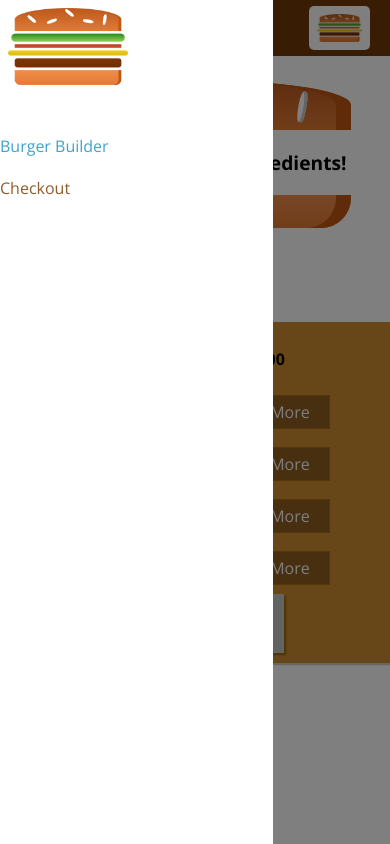
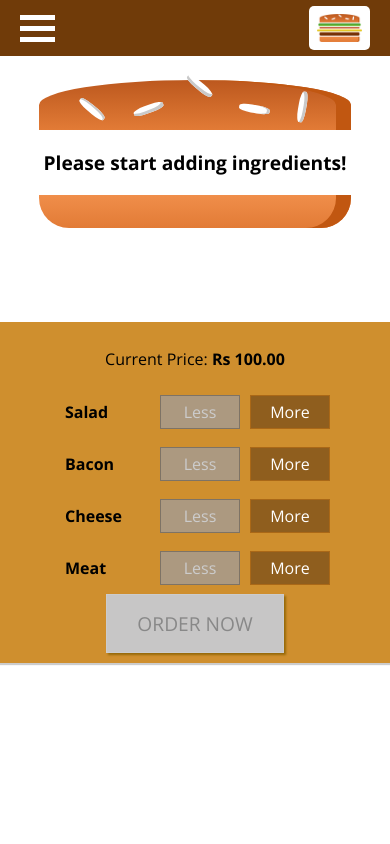
Before and after one commit to confusedwdeveloper/burger-builder, a React (Create React App) app: page / in a window 390 px wide. Built offline with nearby package versions, Linux system fonts and the light colour scheme.

Commit message:
added hamburger icon to toggle

```diff
--- a/src/components/Layout/Layout.js
+++ b/src/components/Layout/Layout.js
@@ -7,7 +7,7 @@ import SideDrawer from "../Navigation/SideDrawer/SideDrawer";
 
 class Layout extends React.Component {
   state = {
-    showSideDrawer: true,
+    showSideDrawer: false,
   };
   sideDrawerClosedHandler = () => {
     this.setState({
@@ -15,10 +15,16 @@ class Layout extends React.Component {
     });
   };
 
+  sideDrawerToggleHandler = () => {
+    this.setState((prevState) => ({
+      showSideDrawer: !prevState.showSideDrawer,
+    }));
+  };
+
   render() {
     return (
       <Aux>
-        <Toolbar />
+        <Toolbar clicked={this.sideDrawerToggleHandler} />
         <SideDrawer
           open={this.state.showSideDrawer}
           closed={this.sideDrawerClosedHandler}
--- /dev/null
+++ b/src/components/Navigation/SideDrawer/DrawerToggle/DrawerToggle.js
@@ -0,0 +1,14 @@
+import * as React from "react";
+import classes from "./DrawerToggle.module.css";
+
+const DrawerToggle = ({ clicked }) => {
+  return (
+    <div onClick={clicked} className={classes.container}>
+      <div className={classes.line1}></div>
+      <div className={classes.line2}></div>
+      <div className={classes.line3}></div>
+    </div>
+  );
+};
+
+export default DrawerToggle;
--- /dev/null
+++ b/src/components/Navigation/SideDrawer/DrawerToggle/DrawerToggle.module.css
@@ -0,0 +1,35 @@
+.container {
+  display: none;
+  cursor: pointer;
+}
+
+.line1,
+.line2,
+.line3 {
+  width: 35px;
+  height: 5px;
+  background-color: #fff;
+  margin: 6px 0;
+}
+
+/* Rotate first bar
+.change .line1 {
+  -webkit-transform: rotate(-45deg) translate(-9px, 6px);
+  transform: rotate(-45deg) translate(-9px, 6px);
+}
+
+/* Fade out the second bar */
+/* .change .line2 {
+  opacity: 0;
+} */
+
+/* Rotate last bar */
+/* .change .line3 {
+  -webkit-transform: rotate(45deg) translate(-8px, -8px);
+  transform: rotate(45deg) translate(-8px, -8px);
+} */
+@media (max-width: 499px) {
+  .container {
+    display: inline-block;
+  }
+}
--- a/src/components/Navigation/Toolbar/Toolbar.js
+++ b/src/components/Navigation/Toolbar/Toolbar.js
@@ -1,13 +1,14 @@
 import * as React from "react";
 import Logo from "../../Logo/Logo";
 import NavigationItems from "../NavigationItems/NavigationItems";
+import DrawerToggle from "../SideDrawer/DrawerToggle/DrawerToggle";
 
 import classes from "./Toolbar.module.css";
 
-const Toolbar = () => {
+const Toolbar = ({ clicked }) => {
   return (
     <header className={classes.Toolbar}>
-      <div>MENU</div>
+      <DrawerToggle clicked={clicked} />
       <Logo height="80%" />
       <nav className={classes.DesktopOnly}>
         <NavigationItems />
```
